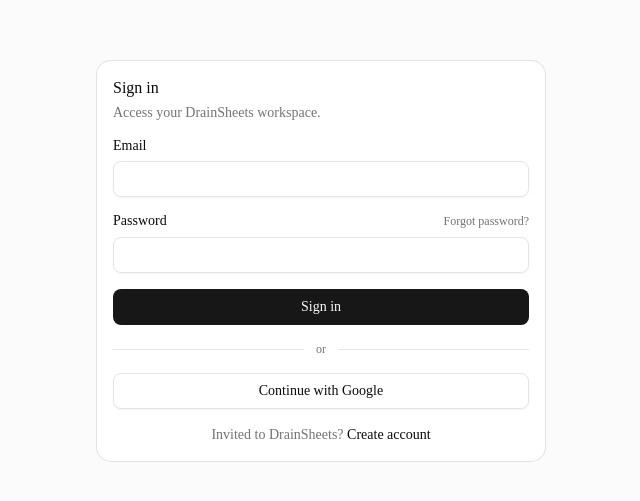
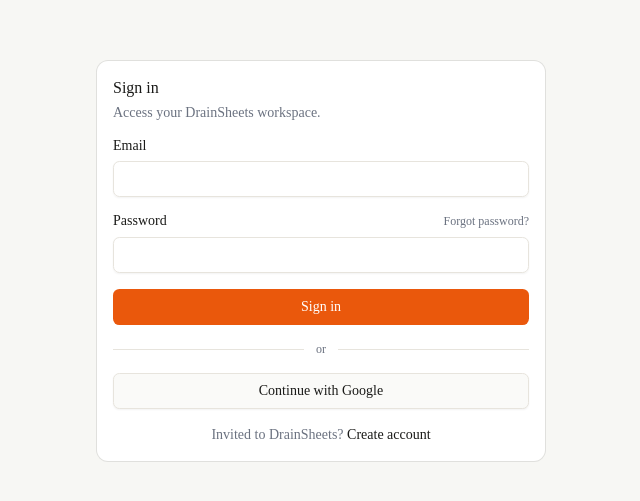
Before and after one commit to chuckfs/DrainSheets, a Next.js app: page /login in a window 1280 px wide. Shown: the part 139-640 px from the top of the page, without its empty margins (319-959 px from the left). Built offline with nearby package versions, Linux system fonts and the light colour scheme.

Commit message:
feat: enhance styling and accessibility across components with updated CSS variables and class adjustments

```diff
--- a/src/app/globals.css
+++ b/src/app/globals.css
@@ -57,98 +57,121 @@
   --radius-2xl: calc(var(--radius) * 1.8);
   --radius-3xl: calc(var(--radius) * 2.2);
   --radius-4xl: calc(var(--radius) * 2.6);
+  --color-success: var(--success);
+  --color-warning: var(--warning);
+}
+
+@theme {
+  /* Elevation — restrained (Linear-style: tight, low-opacity) */
+  --shadow-2xs: 0 1px 1px 0 rgb(20 20 18 / 0.03);
+  --shadow-xs: 0 1px 2px 0 rgb(20 20 18 / 0.05);
+  --shadow-sm: 0 1px 2px 0 rgb(20 20 18 / 0.05), 0 1px 3px 0 rgb(20 20 18 / 0.04);
+  --shadow-md: 0 2px 8px -1px rgb(20 20 18 / 0.08), 0 1px 3px -1px rgb(20 20 18 / 0.05);
+  --shadow-lg: 0 8px 24px -4px rgb(20 20 18 / 0.10), 0 2px 6px -2px rgb(20 20 18 / 0.06);
+  --shadow-xl: 0 16px 48px -8px rgb(20 20 18 / 0.14);
+  /* Motion — fast, purposeful (150–200ms) */
+  --ease-out: cubic-bezier(0.2, 0, 0, 1);
+  --ease-in-out: cubic-bezier(0.4, 0, 0.2, 1);
+  --default-transition-duration: 150ms;
+  --default-transition-timing-function: cubic-bezier(0.2, 0, 0, 1);
 }
 
 :root {
-  --background: oklch(1 0 0);
-  --foreground: oklch(0.145 0 0);
-  --card: oklch(1 0 0);
-  --card-foreground: oklch(0.145 0 0);
-  --popover: oklch(1 0 0);
-  --popover-foreground: oklch(0.145 0 0);
-  --primary: oklch(0.205 0 0);
-  --primary-foreground: oklch(0.985 0 0);
-  --secondary: oklch(0.97 0 0);
-  --secondary-foreground: oklch(0.205 0 0);
-  --muted: oklch(0.97 0 0);
-  --muted-foreground: oklch(0.556 0 0);
-  --accent: oklch(0.97 0 0);
-  --accent-foreground: oklch(0.205 0 0);
-  --destructive: oklch(0.577 0.245 27.325);
-  --border: oklch(0.922 0 0);
-  --input: oklch(0.922 0 0);
-  --ring: oklch(0.708 0 0);
-  --chart-1: oklch(0.87 0 0);
-  --chart-2: oklch(0.556 0 0);
-  --chart-3: oklch(0.439 0 0);
-  --chart-4: oklch(0.371 0 0);
-  --chart-5: oklch(0.269 0 0);
-  --radius: 0.625rem;
-  --sidebar: oklch(0.985 0 0);
-  --sidebar-foreground: oklch(0.145 0 0);
-  --sidebar-primary: oklch(0.205 0 0);
-  --sidebar-primary-foreground: oklch(0.985 0 0);
-  --sidebar-accent: oklch(0.97 0 0);
-  --sidebar-accent-foreground: oklch(0.205 0 0);
-  --sidebar-border: oklch(0.922 0 0);
-  --sidebar-ring: oklch(0.708 0 0);
-  /* Smartsheet-inspired density & rail */
-  --rail: oklch(0.28 0.06 330);
-  --rail-foreground: oklch(0.98 0 0);
-  --rail-accent: oklch(0.34 0.07 330);
-  --rail-border: oklch(0.24 0.05 330);
-  --rail-indicator: oklch(0.62 0.14 250);
-  --row-selected: oklch(0.94 0.03 240);
-  --row-hover: oklch(0.97 0.01 240);
-  --grid-line: oklch(0.9 0 0);
-  --link: oklch(0.48 0.14 250);
-  --sheet-icon: oklch(0.52 0.16 300);
-  --share: oklch(0.58 0.14 155);
+  /* Linear for CRE — Light (warm paper + orange) */
+  --background: #fafaf8;
+  --foreground: #1a1a18;
+  --card: #ffffff;
+  --card-foreground: #1a1a18;
+  --popover: #ffffff;
+  --popover-foreground: #1a1a18;
+  --primary: #ea580c;
+  --primary-foreground: #ffffff;
+  --secondary: #f3f2ee;
+  --secondary-foreground: #1f1f1d;
+  --muted: #f3f2ee;
+  --muted-foreground: #6b7280;
+  --accent: #edeae3;
+  --accent-foreground: #1a1a18;
+  --destructive: #dc2626;
+  --success: #16a34a;
+  --warning: #d97706;
+  --border: #e7e4dd;
+  --input: #e7e4dd;
+  --ring: #ea580c;
+  --chart-1: #ea580c;
+  --chart-2: #2563eb;
+  --chart-3: #d97706;
+  --chart-4: #16a34a;
+  --chart-5: #7c3aed;
+  --radius: 0.5rem;
+  --sidebar: #f3f2ee;
+  --sidebar-foreground: #1a1a18;
+  --sidebar-primary: #ea580c;
+  --sidebar-primary-foreground: #ffffff;
+  --sidebar-accent: #e7e4dd;
+  --sidebar-accent-foreground: #c2410c;
+  --sidebar-border: #e7e4dd;
+  --sidebar-ring: #ea580c;
+  /* App-specific */
+  --rail: #f3f2ee;
+  --rail-foreground: #1a1a18;
+  --rail-accent: #e7e4dd;
+  --rail-border: #e5e2db;
+  --rail-indicator: #ea580c;
+  --row-selected: #fcebe1;
+  --row-hover: #f5f4f0;
+  --grid-line: #ece9e1;
+  --link: #c2410c;
+  --sheet-icon: #ea580c;
+  --share: #16a34a;
 }
 
 .dark {
-  --background: oklch(0.145 0 0);
-  --foreground: oklch(0.985 0 0);
-  --card: oklch(0.205 0 0);
-  --card-foreground: oklch(0.985 0 0);
-  --popover: oklch(0.205 0 0);
-  --popover-foreground: oklch(0.985 0 0);
-  --primary: oklch(0.922 0 0);
-  --primary-foreground: oklch(0.205 0 0);
-  --secondary: oklch(0.269 0 0);
-  --secondary-foreground: oklch(0.985 0 0);
-  --muted: oklch(0.269 0 0);
-  --muted-foreground: oklch(0.708 0 0);
-  --accent: oklch(0.269 0 0);
-  --accent-foreground: oklch(0.985 0 0);
-  --destructive: oklch(0.704 0.191 22.216);
-  --border: oklch(1 0 0 / 10%);
-  --input: oklch(1 0 0 / 15%);
-  --ring: oklch(0.556 0 0);
-  --chart-1: oklch(0.87 0 0);
-  --chart-2: oklch(0.556 0 0);
-  --chart-3: oklch(0.439 0 0);
-  --chart-4: oklch(0.371 0 0);
-  --chart-5: oklch(0.269 0 0);
-  --sidebar: oklch(0.205 0 0);
-  --sidebar-foreground: oklch(0.985 0 0);
-  --sidebar-primary: oklch(0.488 0.243 264.376);
-  --sidebar-primary-foreground: oklch(0.985 0 0);
-  --sidebar-accent: oklch(0.269 0 0);
-  --sidebar-accent-foreground: oklch(0.985 0 0);
-  --sidebar-border: oklch(1 0 0 / 10%);
-  --sidebar-ring: oklch(0.556 0 0);
-  --rail: oklch(0.22 0.05 330);
-  --rail-foreground: oklch(0.95 0 0);
-  --rail-accent: oklch(0.3 0.06 330);
-  --rail-border: oklch(0.18 0.04 330);
-  --rail-indicator: oklch(0.65 0.14 250);
-  --row-selected: oklch(0.28 0.04 240);
-  --row-hover: oklch(0.24 0.02 240);
-  --grid-line: oklch(1 0 0 / 12%);
-  --link: oklch(0.68 0.12 250);
-  --sheet-icon: oklch(0.62 0.14 300);
-  --share: oklch(0.62 0.14 155);
+  /* Linear for CRE — Dark (charcoal + purple) */
+  --background: #0a0a0c;
+  --foreground: #fafafa;
+  --card: #161618;
+  --card-foreground: #fafafa;
+  --popover: #161618;
+  --popover-foreground: #fafafa;
+  --primary: #8b5cf6;
+  --primary-foreground: #ffffff;
+  --secondary: #1f1f23;
+  --secondary-foreground: #fafafa;
+  --muted: #1f1f23;
+  --muted-foreground: #a1a1aa;
+  --accent: #232329;
+  --accent-foreground: #fafafa;
+  --destructive: #ef4444;
+  --success: #22c55e;
+  --warning: #f59e0b;
+  --border: #27272a;
+  --input: #27272a;
+  --ring: #8b5cf6;
+  --chart-1: #8b5cf6;
+  --chart-2: #60a5fa;
+  --chart-3: #f59e0b;
+  --chart-4: #34d399;
+  --chart-5: #f472b6;
+  --sidebar: #0d0d10;
+  --sidebar-foreground: #fafafa;
+  --sidebar-primary: #8b5cf6;
+  --sidebar-primary-foreground: #ffffff;
+  --sidebar-accent: #1f1f23;
+  --sidebar-accent-foreground: #fafafa;
+  --sidebar-border: #1f1f23;
+  --sidebar-ring: #8b5cf6;
+  --rail: #0d0d10;
+  --rail-foreground: #ededed;
+  --rail-accent: #1f1f23;
+  --rail-border: #1c1c20;
+  --rail-indicator: #8b5cf6;
+  --row-selected: #221c34;
+  --row-hover: #161619;
+  --grid-line: #27272a;
+  --link: #a78bfa;
+  --sheet-icon: #a78bfa;
+  --share: #22c55e;
 }
 
 @layer base {
--- a/src/components/data/grid-pinned-columns.tsx
+++ b/src/components/data/grid-pinned-columns.tsx
@@ -27,8 +27,8 @@
   return (
     <TableCell
       className={cn(
-        "sticky z-[5] border-r border-grid-line bg-background px-2 py-1 align-middle text-[13px] even:bg-muted/15",
-        selected && "bg-row-selected even:bg-row-selected",
+        "sticky z-[5] border-r border-grid-line bg-background px-2 py-1 align-middle text-[13px]",
+        selected && "bg-row-selected",
         className,
       )}
       style={{ left: pinLeft }}
--- a/src/components/data/smartsheet-grid.tsx
+++ b/src/components/data/smartsheet-grid.tsx
@@ -53,7 +53,7 @@
   return (
     <TableRow
       className={cn(
-        "h-8 min-h-8 border-grid-line hover:bg-row-hover even:bg-muted/15 data-[state=selected]:bg-row-selected",
+        "h-8 min-h-8 border-grid-line transition-colors hover:bg-row-hover data-[state=selected]:bg-row-selected",
         className,
       )}
       {...props}
--- a/src/components/layout/site-header.tsx
+++ b/src/components/layout/site-header.tsx
@@ -4,22 +4,30 @@
 import { SignOutButton } from "@/components/auth/sign-out-button";
 import { SearchCommand } from "@/components/search/search-command";
 import { MobileNavSheet } from "@/components/layout/mobile-nav-sheet";
+import { UserAvatar } from "@/components/ui/user-avatar";
 import type { Profile } from "@/types/domain";
 
 export function SiteHeader({ profile }: { profile: Profile }) {
   return (
-    <header className="flex h-12 shrink-0 items-center gap-3 border-b px-3">
+    <header className="flex h-12 shrink-0 items-center gap-3 border-b bg-background px-3">
       <MobileNavSheet />
       <div className="min-w-0 flex-1 px-1">
         <SearchCommand />
       </div>
       <div className="flex shrink-0 items-center gap-2">
-        <span className="hidden max-w-[120px] truncate text-xs font-medium sm:inline">
-          {profile.name}
-        </span>
-        <Badge variant="secondary" className="h-5 px-1.5 text-[10px] capitalize">
-          {profile.role}
-        </Badge>
+        <div className="hidden items-center gap-2 rounded-full border bg-card py-0.5 pl-0.5 pr-2.5 sm:flex">
+          <UserAvatar
+            name={profile.name}
+            className="size-6 bg-primary/10 text-[10px] text-primary"
+          />
+          <span className="max-w-[120px] truncate text-xs font-medium">{profile.name}</span>
+          <Badge
+            variant="secondary"
+            className="h-4 rounded-sm px-1 text-[9px] uppercase tracking-wide"
+          >
+            {profile.role}
+          </Badge>
+        </div>
         <SignOutButton />
       </div>
     </header>
--- a/src/components/sheets/column-resize-handle.tsx
+++ b/src/components/sheets/column-resize-handle.tsx
@@ -42,7 +42,7 @@
     <div
       role="separator"
       aria-orientation="vertical"
-      className="absolute top-0 right-0 z-20 h-full w-1.5 cursor-col-resize touch-none hover:bg-primary/30"
+      className="absolute top-0 right-0 z-20 h-full w-1.5 cursor-col-resize touch-none after:absolute after:inset-y-0 after:right-0 after:w-[2px] after:bg-primary after:opacity-0 after:transition-opacity hover:after:opacity-100"
       onPointerDown={handlePointerDown}
     />
   );
--- a/src/components/sheets/editable-cell.tsx
+++ b/src/components/sheets/editable-cell.tsx
@@ -111,7 +111,7 @@
       className={cn(
         "relative h-full min-h-7 px-2 py-1 outline-none",
         isSelected && "bg-primary/8",
-        isActive && "ring-2 ring-inset ring-primary/50",
+        isActive && "z-10 ring-2 ring-inset ring-primary",
         isSaving && "bg-muted/40",
       )}
       onPointerDown={(event) => {
```
Also changed, not shown: src/components/layout/icon-rail.tsx (+5 -5 lines).
